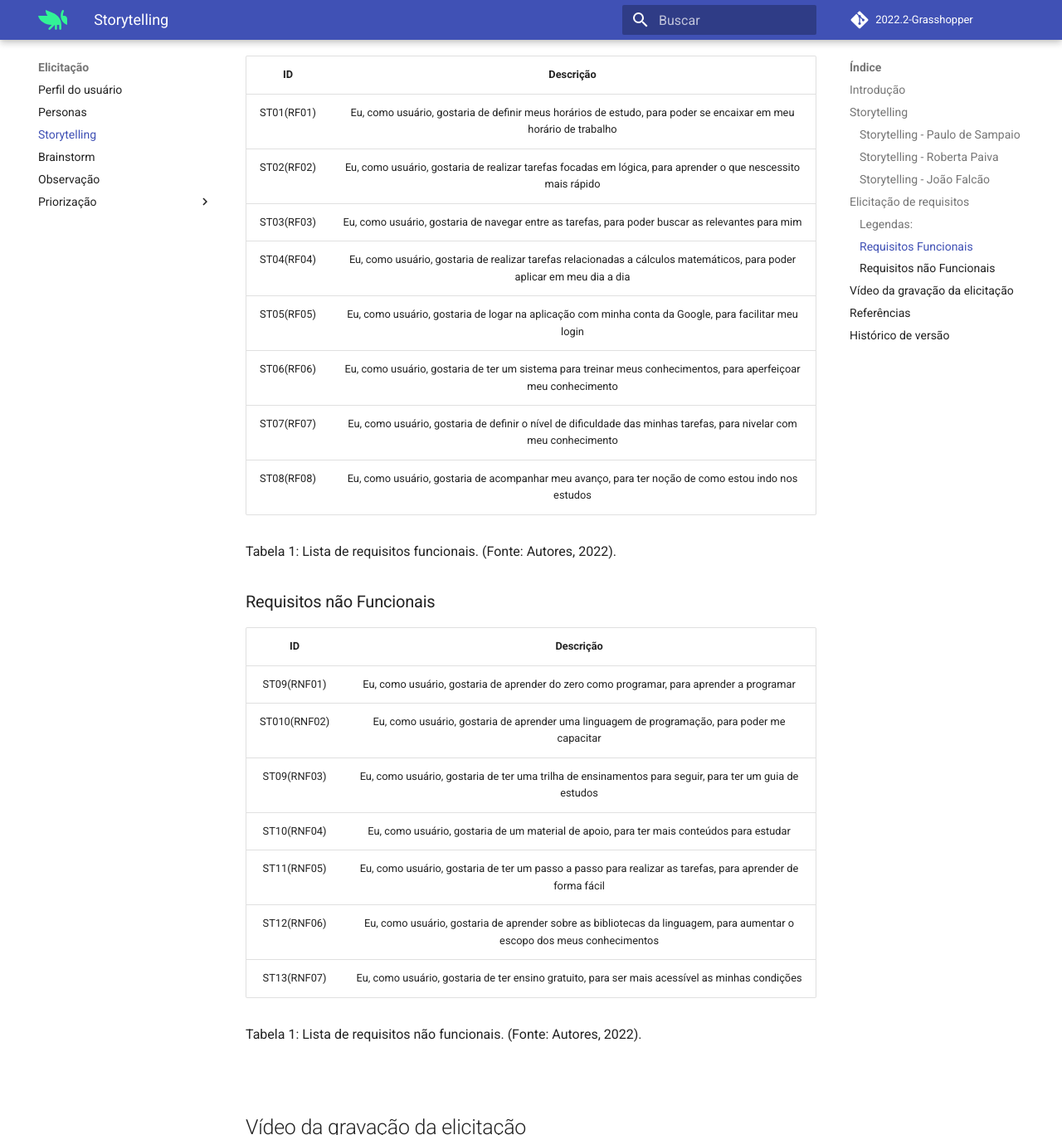
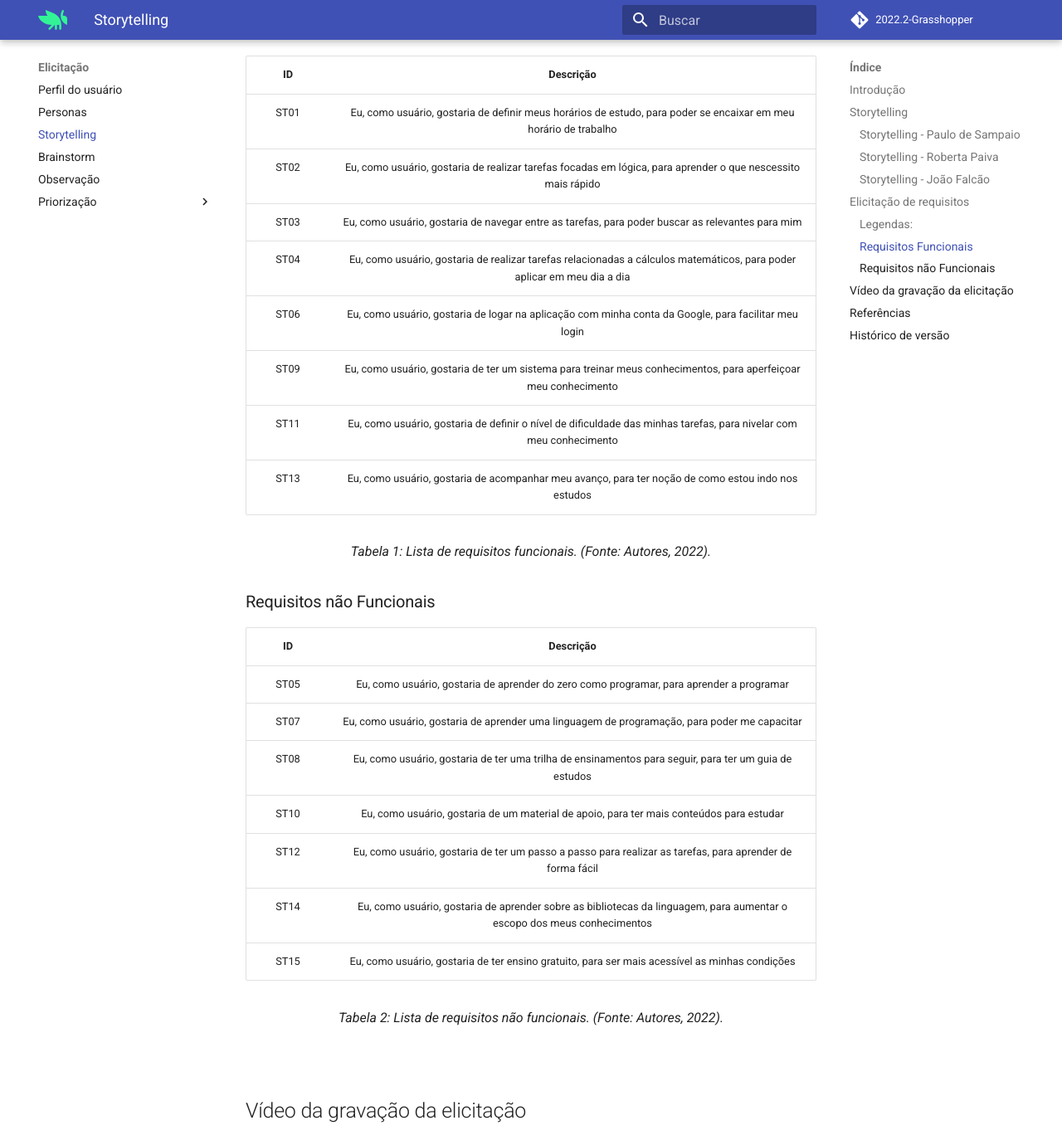
Before and after one commit to Requisitos-de-Software/2022.2-Grasshopper, an MkDocs documentation site: the page built from docs/elicitacao/storytelling.md, in a window 1280 px wide and 1400 px high, scrolled down 1695 px, cut to the strip 0-1368 px from the top of the window. Shown: the whole strip at 83% size. Built offline with MkDocs 1.6.1 and Material for MkDocs 9.7.7, drawn with Linux system fonts in a browser that asks for light colours; comment, search, counter and statistics services are not loaded.

Commit message:
Consertos no storytelling
Signed-off-by: luclopesr <luclopesr@gmail.com>

```diff
--- a/docs/elicitacao/storytelling.md
+++ b/docs/elicitacao/storytelling.md
@@ -36,17 +36,16 @@ João está em seu 3° semestre na UnB, e seu curso de engenharia de software cr
 
 |  ID  |  Descrição  |
 | :--: | :---------: |
-| ST01(RF01) | Eu, como usuário, gostaria de definir meus horários de estudo, para poder se encaixar em meu horário de trabalho |
-| ST02(RF02) | Eu, como usuário, gostaria de realizar tarefas focadas em lógica, para aprender o que nescessito mais rápido |
-| ST03(RF03) | Eu, como usuário, gostaria de navegar entre as tarefas, para poder buscar as relevantes para mim |
-| ST04(RF04) | Eu, como usuário, gostaria de realizar tarefas relacionadas a cálculos matemáticos, para poder aplicar em meu dia a dia |
-| ST05(RF05) | Eu, como usuário, gostaria de logar na aplicação com minha conta da Google, para facilitar meu login |
-| ST06(RF06) | Eu, como usuário, gostaria de ter um sistema para treinar meus conhecimentos, para aperfeiçoar meu conhecimento |
-| ST07(RF07) | Eu, como usuário, gostaria de definir o nível de dificuldade das minhas tarefas, para nivelar com meu conhecimento |
-| ST08(RF08) | Eu, como usuário, gostaria de acompanhar meu avanço, para ter noção de como estou indo nos estudos |
+| ST01 | Eu, como usuário, gostaria de definir meus horários de estudo, para poder se encaixar em meu horário de trabalho |
+| ST02 | Eu, como usuário, gostaria de realizar tarefas focadas em lógica, para aprender o que nescessito mais rápido |
+| ST03 | Eu, como usuário, gostaria de navegar entre as tarefas, para poder buscar as relevantes para mim |
+| ST04 | Eu, como usuário, gostaria de realizar tarefas relacionadas a cálculos matemáticos, para poder aplicar em meu dia a dia |
+| ST06 | Eu, como usuário, gostaria de logar na aplicação com minha conta da Google, para facilitar meu login |
+| ST09 | Eu, como usuário, gostaria de ter um sistema para treinar meus conhecimentos, para aperfeiçoar meu conhecimento |
+| ST11 | Eu, como usuário, gostaria de definir o nível de dificuldade das minhas tarefas, para nivelar com meu conhecimento |
+| ST13 | Eu, como usuário, gostaria de acompanhar meu avanço, para ter noção de como estou indo nos estudos |
 
-Tabela 1: Lista de requisitos funcionais. (Fonte: Autores, 2022).
-
+<figcaption align="center">Tabela 1: Lista de requisitos funcionais. (Fonte: Autores, 2022).</figcaption>
 
 
 
@@ -54,22 +53,15 @@ Tabela 1: Lista de requisitos funcionais. (Fonte: Autores, 2022).
 
 |  ID  |  Descrição  |
 | :--: | :---------: |
-| ST09(RNF01) | Eu, como usuário, gostaria de aprender do zero como programar, para aprender a programar |
-| ST010(RNF02) | Eu, como usuário, gostaria de aprender uma linguagem de programação, para poder me capacitar |
-| ST09(RNF03) | Eu, como usuário, gostaria de ter uma trilha de ensinamentos para seguir, para ter um guia de estudos |
-| ST10(RNF04) | Eu, como usuário, gostaria de um material de apoio, para ter mais conteúdos para estudar | RNF |
-| ST11(RNF05) | Eu, como usuário, gostaria de ter um passo a passo para realizar as tarefas, para aprender de forma fácil |
-| ST12(RNF06) | Eu, como usuário, gostaria de aprender sobre as bibliotecas da linguagem, para aumentar o escopo dos meus conhecimentos |
-| ST13(RNF07) | Eu, como usuário, gostaria de ter ensino gratuito, para ser mais acessível as minhas condições |
+| ST05 | Eu, como usuário, gostaria de aprender do zero como programar, para aprender a programar |
+| ST07 | Eu, como usuário, gostaria de aprender uma linguagem de programação, para poder me capacitar |
+| ST08 | Eu, como usuário, gostaria de ter uma trilha de ensinamentos para seguir, para ter um guia de estudos |
+| ST10 | Eu, como usuário, gostaria de um material de apoio, para ter mais conteúdos para estudar | RNF |
+| ST12 | Eu, como usuário, gostaria de ter um passo a passo para realizar as tarefas, para aprender de forma fácil |
+| ST14 | Eu, como usuário, gostaria de aprender sobre as bibliotecas da linguagem, para aumentar o escopo dos meus conhecimentos |
+| ST15 | Eu, como usuário, gostaria de ter ensino gratuito, para ser mais acessível as minhas condições |
 
-Tabela 1: Lista de requisitos não funcionais. (Fonte: Autores, 2022).
-
-
-
-
-
-
-
+<figcaption align="center">Tabela 2: Lista de requisitos não funcionais. (Fonte: Autores, 2022).</figcaption>
 
 </br>
 
```
Also changed, not shown: docs/elicitacao/priorizacao/in-or-out.md (+3 -0 lines).
